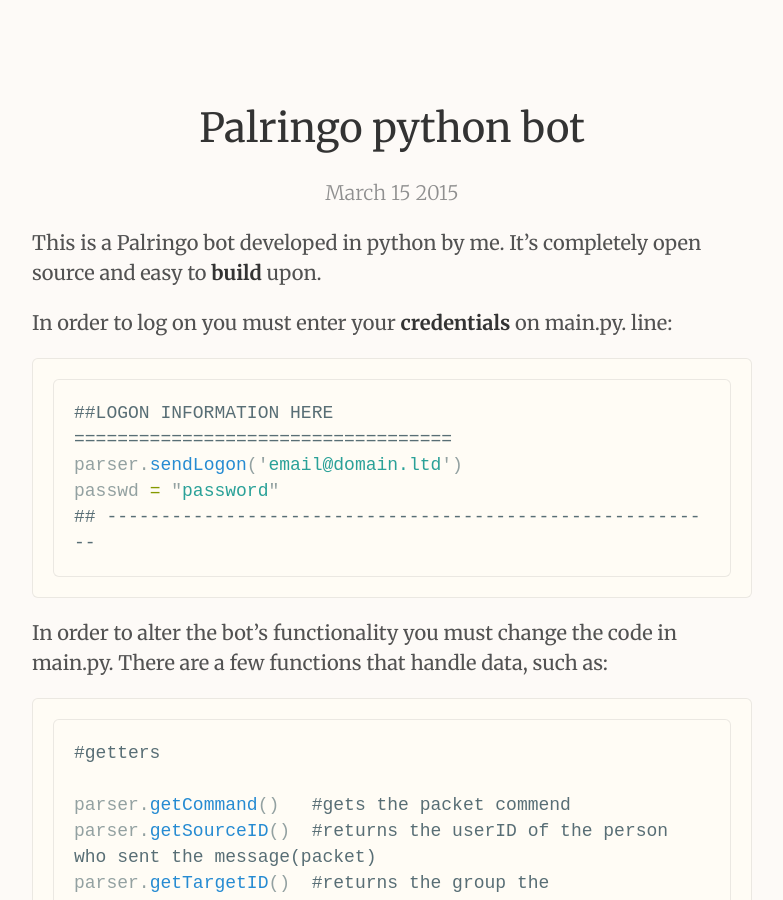
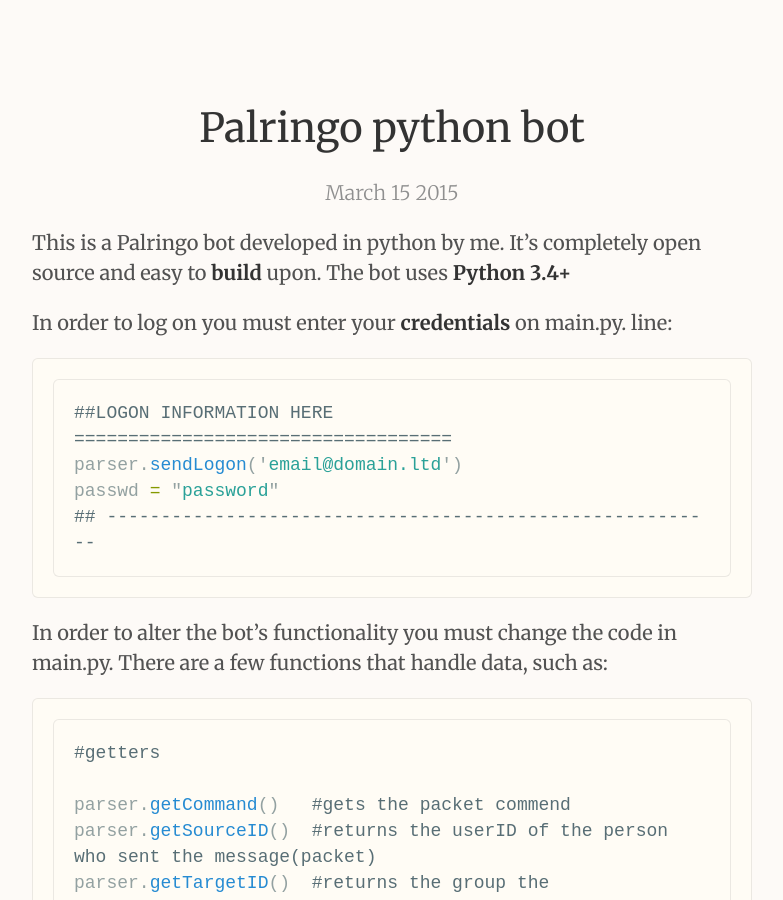
Before and after one commit to ArielSaldana/arielsaldana.github.io, a Jekyll site: the page built from _posts/2015-03-15-Palringo-python-bot.md, in a window 1280 px wide and 900 px high, scrolled down 368 px. Shown: the whole window, without its empty margins (248-1031 px from the left). Built offline with Jekyll 4.4.1, drawn with Linux system fonts in a browser that asks for light colours; Markdown is read by kramdown in place of the engine named in the settings; comment, search, counter and statistics services are not loaded; some of the changed lines change nothing that is shown.

Commit message:
Update 2015-03-15-Palringo-python-bot.md

```diff
--- a/_posts/2015-03-15-Palringo-python-bot.md
+++ b/_posts/2015-03-15-Palringo-python-bot.md
@@ -8,6 +8,7 @@
 ---
 
 This is a Palringo bot developed in python by me. It's completely open source and easy to __build__ upon.
+The bot uses __Python 3.4+__
 
 In order to log on you must enter your __credentials__ on main.py. line:
 
@@ -48,6 +49,6 @@
 
 As you can see, you can change the __bot__ to behave how you want, which is pretty cool, the only problem is that this is not yet complete
 
-The bot and source-code are free for download from github under an MIT license. [palring-python-bot-3.4](http://github.com/arielsaldana).
+The bot and source-code are free for download from github under an MIT license. [palring-python-bot-3.4](https://github.com/ArielSaldana/palringo-python-bot).
 
 Connect with Ariel on [Twitter](https://twitter.com/yerariel) & <a rel="author" href="https://plus.google.com/+ArielSal"> Google+ </a>
```
